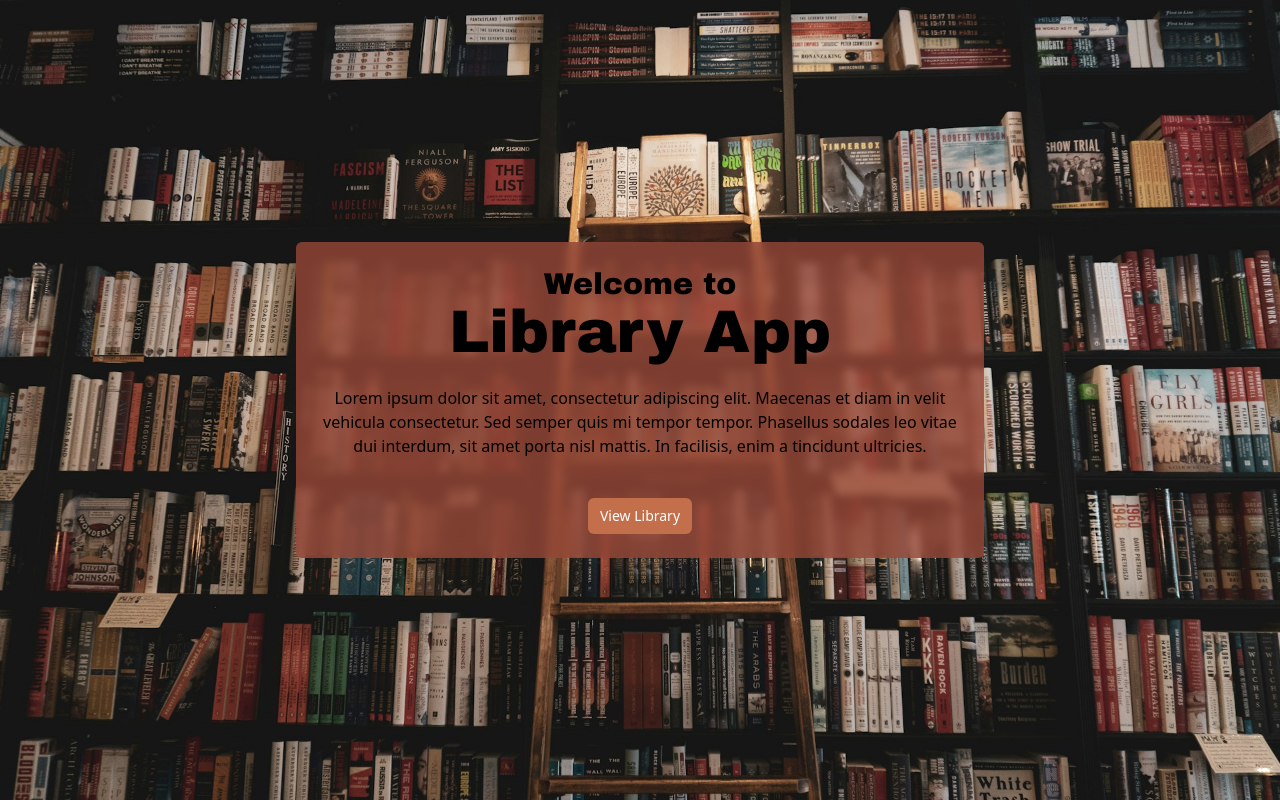
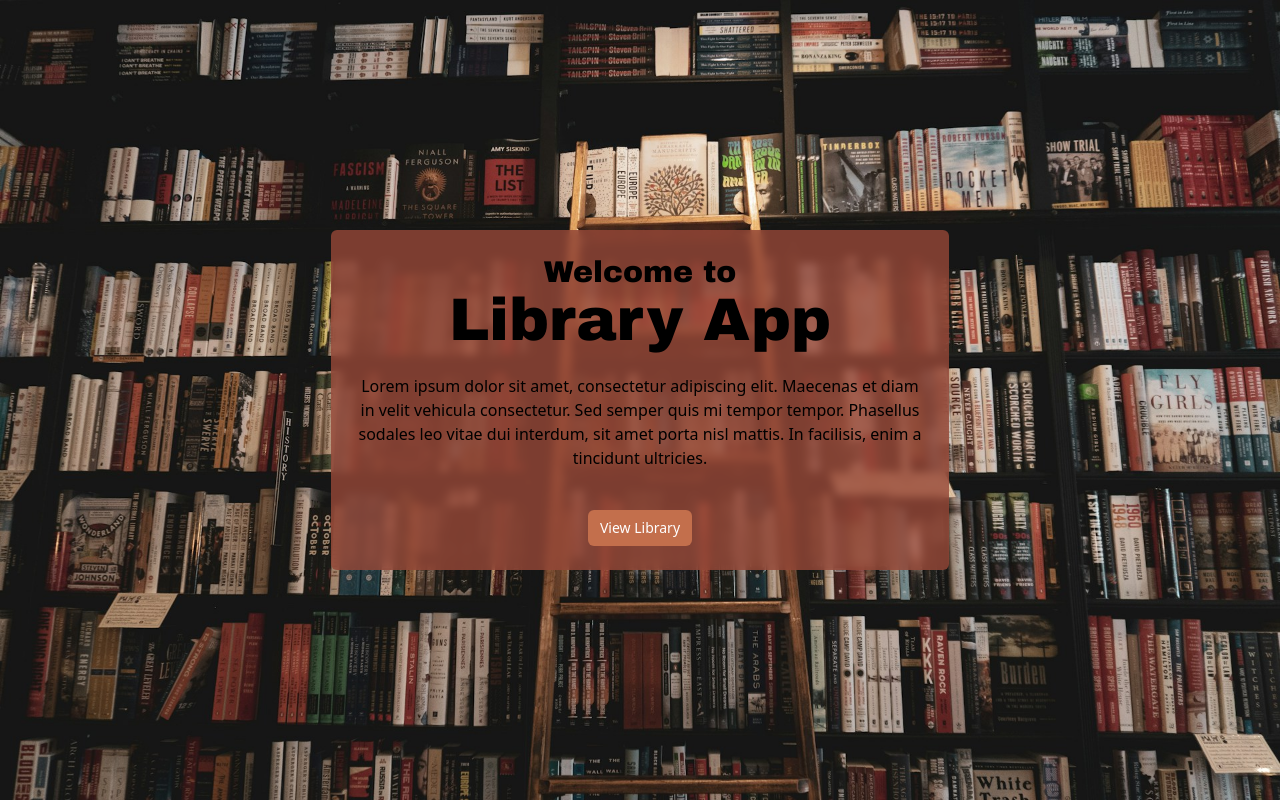
Before and after one commit to Carloslt5/angular-library-app, an Angular app: page / in a window 1280 px wide. Built offline with nearby package versions, Linux system fonts and the light colour scheme.

Commit message:
🔧 style: add main container on home

```diff
--- a/src/app/components/layout/main-container/main-container.component.html
+++ b/src/app/components/layout/main-container/main-container.component.html
@@ -1,3 +1,3 @@
-<div class="mx-auto bg-gray-600 w-[90%] p-2 max-w-7xl">
+<div class="mx-auto w-[90%] p-2 max-w-7xl">
   <ng-content />
 </div>
--- a/src/app/pages/home/home.component.html
+++ b/src/app/pages/home/home.component.html
@@ -1,5 +1,6 @@
 <section class="flex items-center justify-center min-h-screen px-2 bg-cover bg-slate-500" [ngStyle]="{ 'background-image': 'url(' + bgImage + ')' }">
 
+  <main-container>
     <div class="flex flex-col items-center justify-center p-6 rounded-md bg-antique-brass-700 bg-opacity-80 backdrop-blur-sm min-h-60">
       <article class="flex flex-col items-center justify-center gap-6">
         <header class="flex flex-col items-center">
@@ -12,5 +13,6 @@
         View Library
       </a>
     </div>
+  </main-container>
 
 </section>
--- a/src/app/pages/home/home.component.ts
+++ b/src/app/pages/home/home.component.ts
@@ -1,11 +1,12 @@
 import { CommonModule } from '@angular/common';
 import { Component } from '@angular/core';
 import { RouterLink } from '@angular/router';
+import { MainContainerComponent } from '../../components/layout/main-container/main-container.component';
 
 @Component({
   selector: 'app-home-page',
   standalone: true,
-  imports: [CommonModule, RouterLink],
+  imports: [CommonModule, RouterLink, MainContainerComponent],
   templateUrl: './home.component.html',
 })
 export class HomeComponent {
```
Lines whose indentation alone changed are shown as unchanged.
